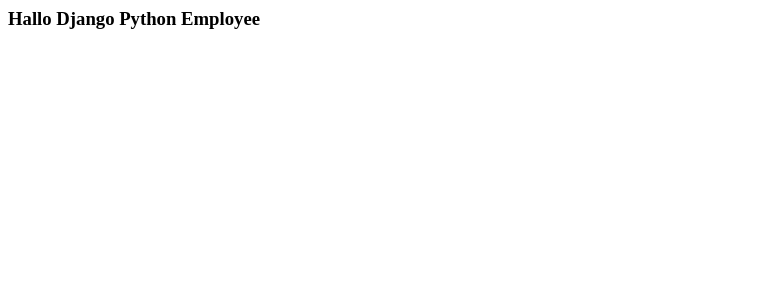
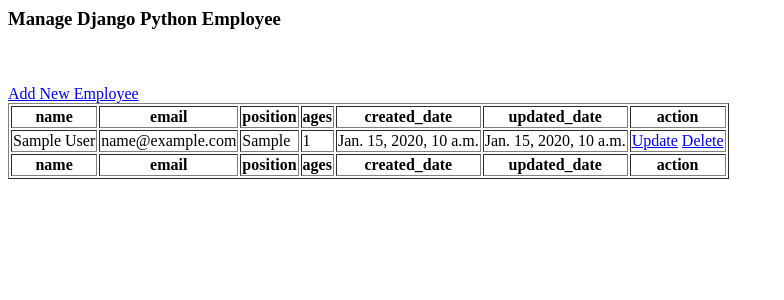
Before and after one commit to dickanirwansyah/django-python-employee, a Django app: template apps/employee_app/templates/employee_app/index.html in a window 1280 px wide. Shown: the top 300 px of the page, without its empty margins (0-784 px from the left). Run offline with Django 3.2, Linux system fonts and the light colour scheme; the template is opened without the code that fills it: values that come from a table or form of the project are taken from there, others are empty; tables that the repository leaves empty hold one stand-in row (values such as "Sample post"); parts of the project's set-up code (start-up, migrations or seed data) failed here and were passed over.

Commit message:
menambahkan sesuatu di file  urls.py

```diff
--- a/apps/employee_app/templates/employee_app/index.html
+++ b/apps/employee_app/templates/employee_app/index.html
@@ -3,6 +3,49 @@
         <title>Django Employee</title>
     </head>
     <body>
-        <h3>Hallo Django Python Employee</h3>
+        <h3>Manage Django Python Employee</h3>
+        <br/>
+        <br/>
+        <a href="add_employee">Add New Employee</a>
+        <table border="1">
+            <thead>
+                <tr>
+                    <th>name</th>
+                    <th>email</th>
+                    <th>position</th>
+                    <th>ages</th>
+                    <th>created_date</th>
+                    <th>updated_date</th>
+                    <th>action</th>
+                </tr>
+            </thead>
+            <tbody>
+                {% for employee in employees %}
+                <tr>
+                    <td>{{employee.name_employee}}</td>
+                    <td>{{employee.email_employee}}</td>
+                    <td>{{employee.position_employee}}</td>
+                    <td>{{employee.ages_employee}}</td>
+                    <td>{{employee.created_at}}</td>
+                    <td>{{employee.updated_at}}</td>
+                    <td>
+                        <a href="#">Update</a>
+                        <a href="#">Delete</a>
+                    </td>
+                </tr>
+                {% endfor %}
+            </tbody>
+            <tfoot>
+            <tr>
+                <th>name</th>
+                <th>email</th>
+                <th>position</th>
+                <th>ages</th>
+                <th>created_date</th>
+                <th>updated_date</th>
+                <th>action</th>
+            </tr>
+            </tfoot>
+        </table>
     </body>
 </html>
--- a/apps/employee_app/urls.py
+++ b/apps/employee_app/urls.py
@@ -2,5 +2,6 @@
 from . import views
 
 urlpatterns =[
-    url(r'^$', views.index)
+    url(r'^$', views.index),
+    url(r'^add_employee', views.add_new_employee)
 ]
```
Also changed, not shown: apps/employee_app/templates/employee_app/add_employee.html (added, +10 -0 lines), apps/employee_app/views.py (+8 -1 lines), 2 other files.
